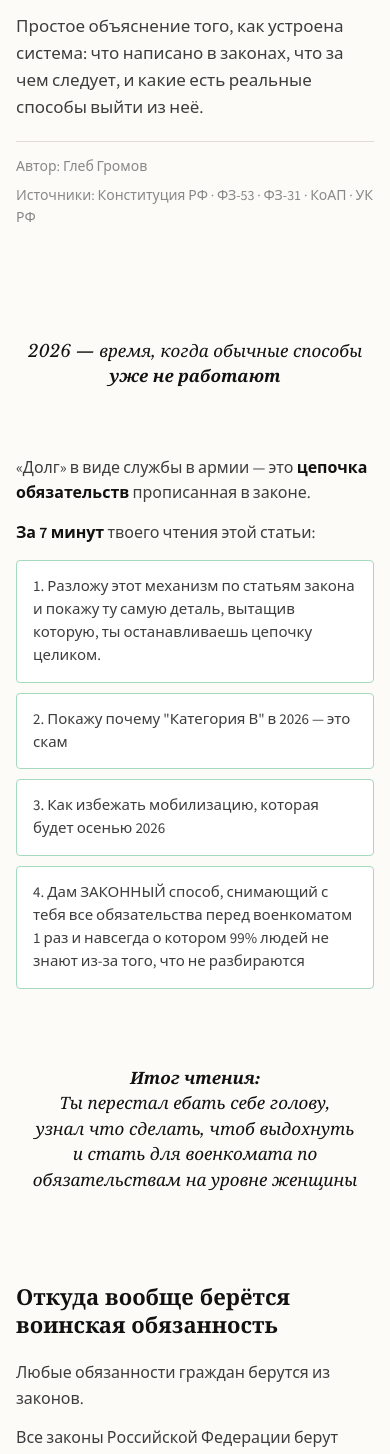
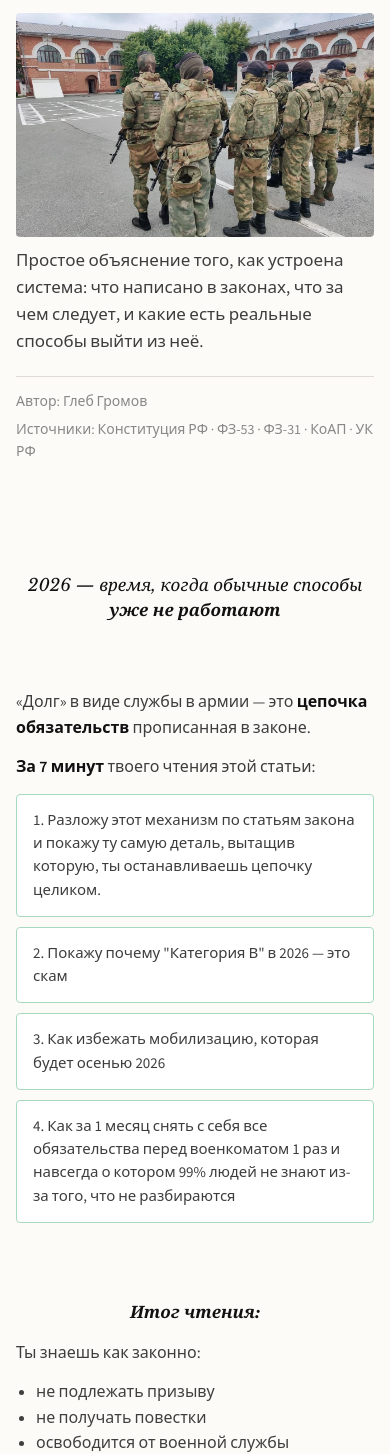
Before and after one commit to vladpolisuk/china-article, a plain HTML site: page index.html in a window 390 px wide. Shown: the part 146-1600 px from the top of the page. Drawn offline with nearby package versions, Linux system fonts and the light colour scheme.

Commit message:
updated image and quote

```diff
--- a/index.html
+++ b/index.html
@@ -104,6 +104,16 @@
 				color: var(--text-light);
 				border-top: 1px solid var(--border);
 				padding-top: 14px;
+				margin-bottom: 40px;
+			}
+			.header-image {
+				width: 100%;
+				object-fit: cover;
+				border-radius: 4px;
+				margin: 10px 0;
+			}
+			.header-image-mobile {
+				display: none;
 			}
 			.faq-title {
 				margin-top: 80px;
@@ -905,6 +915,19 @@
 					flex-direction: column;
 					gap: 6px;
 				}
+				.header-image {
+					display: none;
+				}
+				.header-image-mobile {
+					display: block;
+					width: 100%;
+					object-fit: cover;
+					border-radius: 4px;
+					margin: 10px 0;
+				}
+				.header-meta {
+					margin-bottom: 0;
+				}
 			}
 
 			/* ─── LAW DROPDOWN ─── */
@@ -1063,6 +1086,11 @@
 
 				<h1>Как списать долг который не брал</h1>
 
+				<img
+					class="header-image header-image-mobile"
+					src="./images/mobilization.jpg"
+					alt="Мобилизация" />
+
 				<p class="header-lead">
 					Простое объяснение того, как устроена система: что написано в законах, что за
 					чем следует, и какие есть реальные способы выйти из неё.
@@ -1072,6 +1100,11 @@
 					<span>Автор: Глеб Громов</span>
 					<span>Источники: Конституция РФ · ФЗ-53 · ФЗ-31 · КоАП · УК РФ</span>
 				</div>
+
+				<img
+					class="header-image header-image-desktop"
+					src="./images/mobilization.jpg"
+					alt="Мобилизация" />
 			</header>
 
 			<!-- ═══════════════════════════════════════════════════ -->
@@ -1117,9 +1150,8 @@
 
 					<div class="callout success-light">
 						<div class="callout-body">
-							4. Дам ЗАКОННЫЙ способ, снимающий с тебя все обязательства перед
-							военкоматом 1 раз и навсегда о котором 99% людей не знают из-за того,
-							что не разбираются
+							4. Как за 1 месяц снять с себя все обязательства перед военкоматом 1 раз
+							и навсегда о котором 99% людей не знают из-за того, что не разбираются
 						</div>
 					</div>
 				</div>
@@ -1129,9 +1161,24 @@
 
 				<h4 class="center-title">
 					<strong>Итог чтения:</strong>
-					Ты перестал ебать себе голову, узнал что сделать, чтоб выдохнуть и стать для
-					военкомата по обязательствам на уровне женщины
 				</h4>
+
+				<p>Ты знаешь как законно:</p>
+
+				<ul
+					style="
+						list-style: disc;
+						margin-top: 4px;
+						margin-bottom: 12px;
+						margin-left: 20px;
+						opacity: 0.8;
+					">
+					<li>не подлежать призыву</li>
+					<li>не получать повестки</li>
+					<li>освободится от военной службы</li>
+				</ul>
+
+				<p>И быть для военкомата наравне с женщиной</p>
 
 				<br />
 				<br />
```
Also changed, not shown: images/mobilization.jpg (added).
